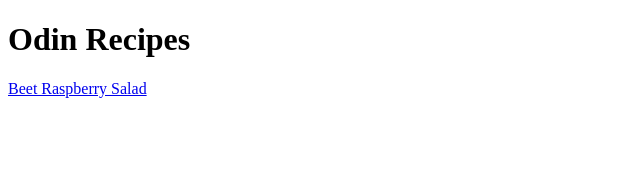
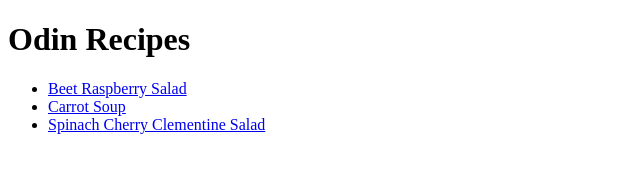
Before and after one commit to gardenOctopus/odin-recipes, a plain HTML site: page index.html in a window 1280 px wide. Shown: the whole page, without its empty margins (0-640 px from the left). Drawn offline with Linux system fonts and the light colour scheme.

Commit message:
Added links to index.html

```diff
--- a/index.html
+++ b/index.html
@@ -6,6 +6,10 @@
     </head>
     <body>
         <h1>Odin Recipes</h1>
-        <a href="recipes/beet-raspberry-salad.html">Beet Raspberry Salad</a>
+        <ul>
+            <li><a href="recipes/beet-raspberry-salad.html">Beet Raspberry Salad</a></li>
+            <li><a href="recipes/carrot-soup.html">Carrot Soup</a></li>
+            <li><a href="recipes/spinach-cherry-clementine-salad.html">Spinach Cherry Clementine Salad</a></li>
+        </ul>
     </body>
 </html>
```
Also changed, not shown: recipes/beet-raspberry-salad.html (added, +10 -0 lines).
